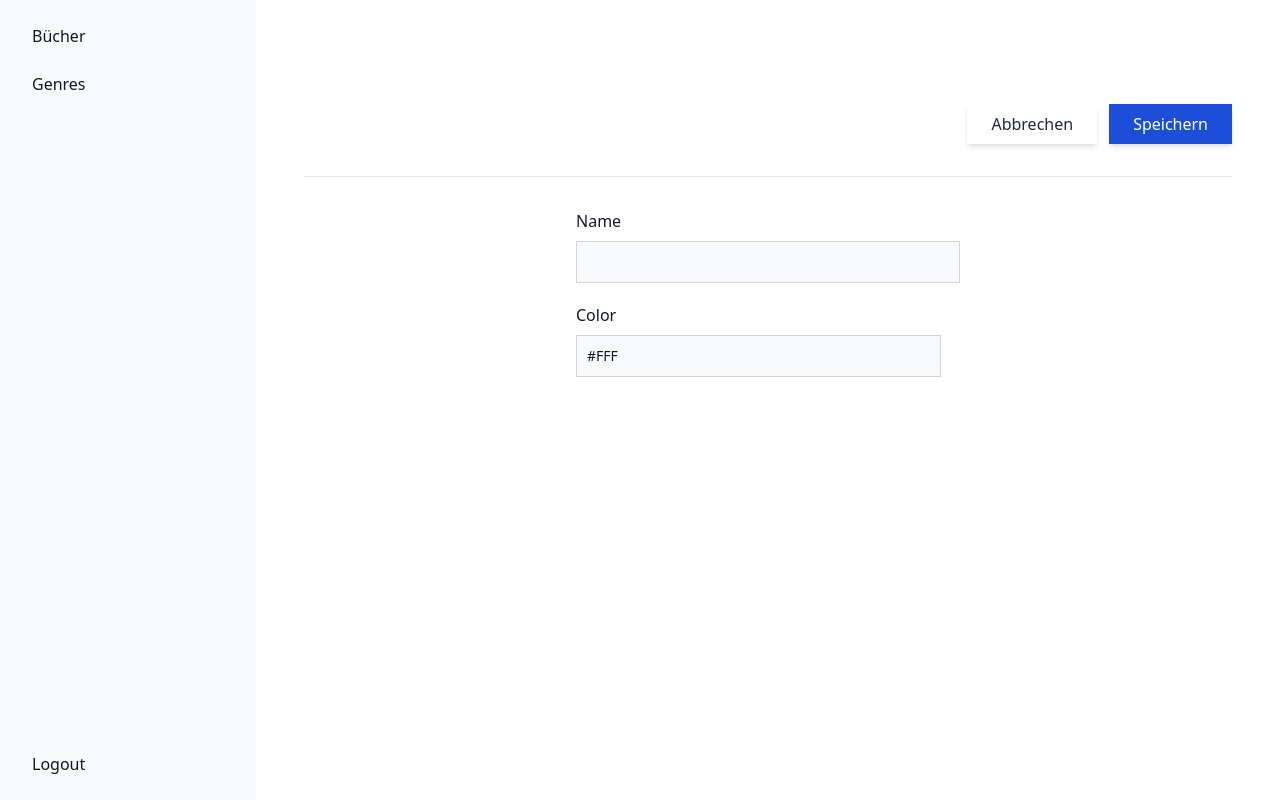
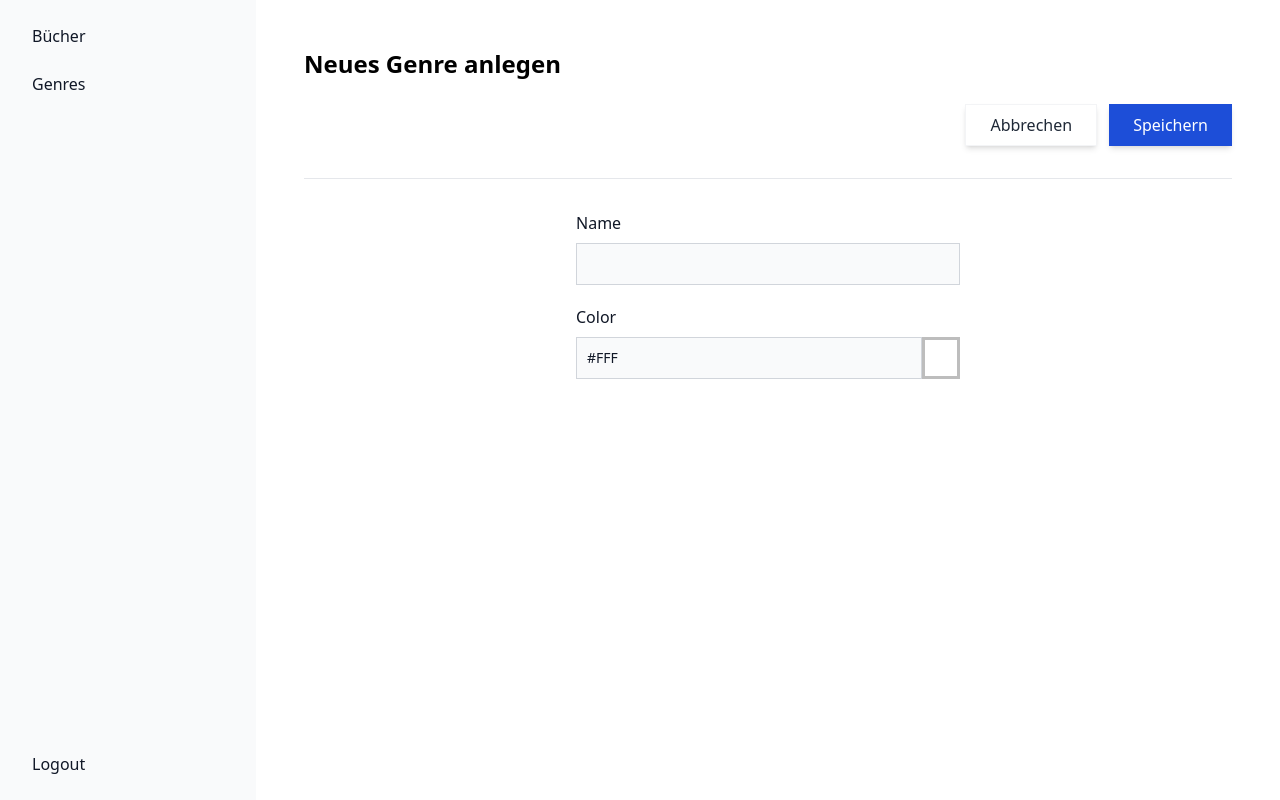
Before and after one commit to malek15b/book-library-project, a React app in the folder frontend/: page /admin/genres/add in a window 1280 px wide. Built offline with nearby package versions, Linux system fonts and the light colour scheme; the HTML template or start-up script is replaced by a standard one.

Commit message:
add Test and update form

```diff
--- a/frontend/src/App.css
+++ b/frontend/src/App.css
@@ -45,5 +45,10 @@ button, a, input, select {
 .genre-color {
     width: 25px;
     height: 25px;
-    border: 5px solid #f3f4f6;
+    border: 3px solid #bdbdbd;
 }
+
+.input-color {
+    width: 42px;
+    border: 3px solid #bdbdbd;
+}
--- a/frontend/src/BookForm.tsx
+++ b/frontend/src/BookForm.tsx
@@ -41,7 +41,7 @@ export default function BookForm(props: BookProps) {
                 <div className="mb-5">
                     <label htmlFor="genres"
                            className="block mb-2 font-medium text-gray-900 dark:text-white">Genre</label>
-                    <select id="genres" onChange={(e) => props.handelGenreChange(e, genres)} name={"genreId"} value={book.genreId}
+                    <select id="genres" onChange={(e) => props.handelGenreChange(e, genres)} name={"genreId"} value={book.genreId??""}
                             className="appearance-none bg-gray-50 border border-gray-300 text-gray-900 focus:ring-blue-500 focus:border-blue-500 block w-full p-2.5">
                         <option value="0">Genre auswählen</option>
                         {
--- a/frontend/src/GenreAdd.tsx
+++ b/frontend/src/GenreAdd.tsx
@@ -39,7 +39,7 @@ export default function GenreAdd() {
         <>
             <div className="container mx-auto">
                 <h1 className="text-2xl font-bold mb-4 h-10">
-                    {genre.name}
+                    Neues Genre anlegen
                 </h1>
                 <div className="flex justify-end mb-6">
                     <button onClick={() => navigate("/admin/genres")} className="btn-default mr-3">Abbrechen</button>
--- a/frontend/src/GenreForm.tsx
+++ b/frontend/src/GenreForm.tsx
@@ -27,7 +27,7 @@ export default function GenreForm(props: GenreProps) {
                         Color</label>
                     <div className="flex">
                     <input value={genre.color ?? "#FFF"} onChange={props.handelInputChange} name={"color"} type="text" id="color"/>
-                    <div className="w-5 border border-0" style={{background: genre.color ?? "#FFF"}}></div>
+                    <div className="input-color" style={{background: genre.color ?? "#FFF"}}></div>
                     </div>
                 </div>
             </form>
--- a/frontend/src/index.css
+++ b/frontend/src/index.css
@@ -9,7 +9,7 @@
 
 .btn-default {
     @apply bg-white text-gray-800 px-6 py-2 shadow-md font-medium
-    hover:bg-gray-50;
+    hover:bg-gray-50 border border-gray-100;
 }
 
 input {
```
Also changed, not shown: 1 other file (tests, documents, lock files or other folders).
